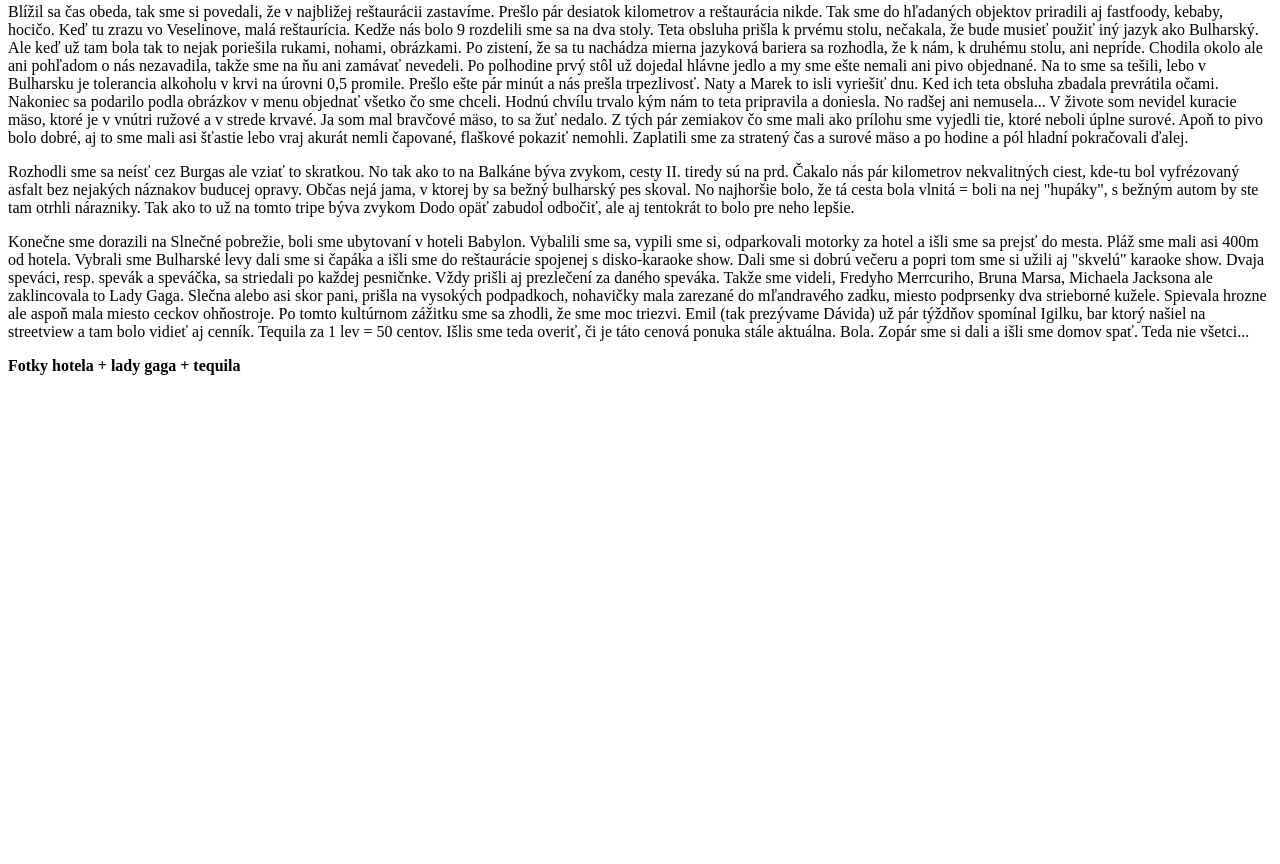
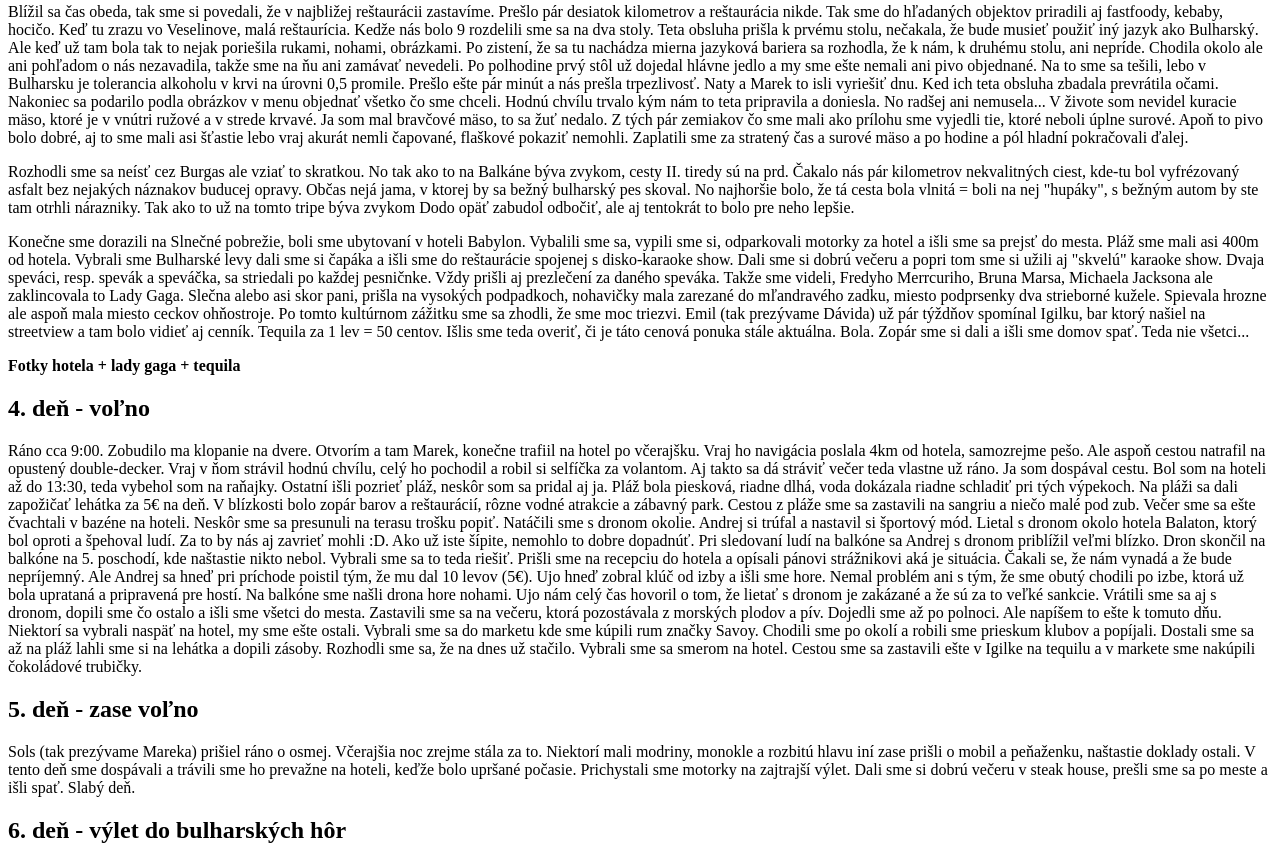
Before and after one commit to petobarki/petobarki.github.io, a plain HTML site: page index.html in a window 1280 px wide. Shown: the part 3814-4678 px from the top of the page. Before the commit the page ends 4197 px from the top, so only its background shows below. Drawn offline with Linux system fonts and the light colour scheme.

Commit message:
den 4 a 5

```diff
--- a/index.html
+++ b/index.html
@@ -111,5 +111,24 @@ Takže sme videli, Fredyho Merrcuriho, Bruna Marsa, Michaela Jacksona ale zaklin
 Po tomto kultúrnom zážitku sme sa zhodli, že sme moc triezvi. Emil (tak prezývame Dávida) už pár týždňov spomínal Igilku, bar ktorý našiel na streetview a tam bolo vidieť aj cenník. Tequila za 1 lev = 50 centov. Išlis sme teda overiť, či je táto cenová ponuka stále aktuálna. Bola. Zopár sme si dali a išli sme domov spať. Teda nie všetci...
 </p>
 <b>Fotky hotela + lady gaga + tequila</b>
+<h2>4. deň - voľno</h2>
+<p>
+Ráno cca 9:00. Zobudilo ma klopanie na dvere. Otvorím a tam Marek, konečne trafiil na hotel po včerajšku. Vraj ho navigácia poslala 4km od hotela, samozrejme pešo. Ale aspoň cestou natrafil na opustený double-decker. Vraj v ňom strávil hodnú chvílu, celý ho pochodil a robil si selfíčka za volantom. Aj takto sa dá stráviť večer teda vlastne už ráno.
+Ja som dospával cestu. Bol som na hoteli až do 13:30, teda vybehol som na raňajky. Ostatní išli pozrieť pláž, neskôr som sa pridal aj ja. Pláž bola piesková, riadne dlhá, voda dokázala riadne schladiť pri tých výpekoch. Na pláži sa dali zapožičať lehátka za 5€ na deň. V blízkosti bolo zopár barov a reštaurácií, rôzne vodné atrakcie a zábavný park. Cestou z pláže sme sa zastavili na sangriu a niečo malé pod zub. Večer sme sa ešte čvachtali v bazéne na hoteli.
+Neskôr sme sa presunuli na terasu trošku popiť. Natáčili sme s dronom okolie. Andrej si trúfal a nastavil si športový mód. Lietal s dronom okolo hotela Balaton, ktorý bol oproti a špehoval ludí. Za to by nás aj zavrieť mohli :D. Ako už iste šípite, nemohlo to dobre dopadnúť. Pri sledovaní ludí na balkóne sa Andrej s dronom priblížil veľmi blízko. Dron skončil na balkóne na 5. poschodí, kde naštastie nikto nebol. Vybrali sme sa to teda riešiť. Prišli sme na recepciu do hotela a opísali pánovi strážnikovi aká je situácia. Čakali se, že nám vynadá a že bude nepríjemný. Ale Andrej sa hneď pri príchode poistil tým, že mu dal 10 levov (5€). Ujo hneď zobral klúč od izby a išli sme hore. Nemal problém ani s tým, že sme obutý chodili po izbe, ktorá už bola uprataná a pripravená pre hostí. Na balkóne sme našli drona hore nohami.
+Ujo nám celý čas hovoril o tom, že lietať s dronom je zakázané a že sú za to veľké sankcie.
+Vrátili sme sa aj s dronom, dopili sme čo ostalo a išli sme všetci do mesta.
+Zastavili sme sa na večeru, ktorá pozostávala z morských plodov a pív. Dojedli sme až po polnoci. Ale napíšem to ešte k tomuto dňu.
+Niektorí sa vybrali naspäť na hotel, my sme ešte ostali. Vybrali sme sa do marketu kde sme kúpili rum značky Savoy. Chodili sme po okolí a robili sme prieskum klubov a popíjali. Dostali sme sa až na pláž lahli sme si na lehátka a dopili zásoby.
+Rozhodli sme sa, že na dnes už stačilo. Vybrali sme sa smerom na hotel. Cestou sme sa zastavili ešte v Igilke na tequilu a v markete sme nakúpili čokoládové trubičky.
+</p>
+<h2>5. deň - zase voľno</h2>
+<p>
+Sols (tak prezývame Mareka) prišiel ráno o osmej. Včerajšia noc zrejme stála za to. Niektorí mali modriny, monokle a rozbitú hlavu iní zase prišli o mobil a peňaženku, naštastie doklady ostali.
+V tento deň sme dospávali a trávili sme ho prevažne na hoteli, keďže bolo upršané počasie. Prichystali sme motorky na zajtrajší výlet. Dali sme si dobrú večeru v steak house, prešli sme sa po meste a išli spať.
+Slabý deň.
+</p>
+<h2>6. deň - výlet do bulharských hôr</h2>
+
 </body>
 </html>
```
